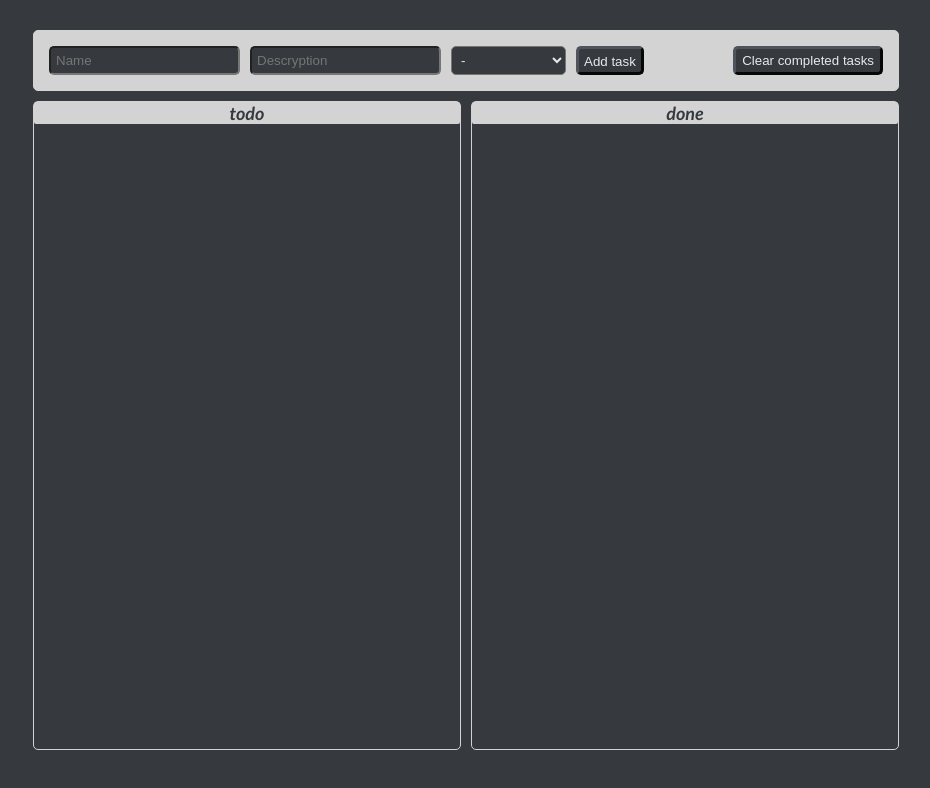
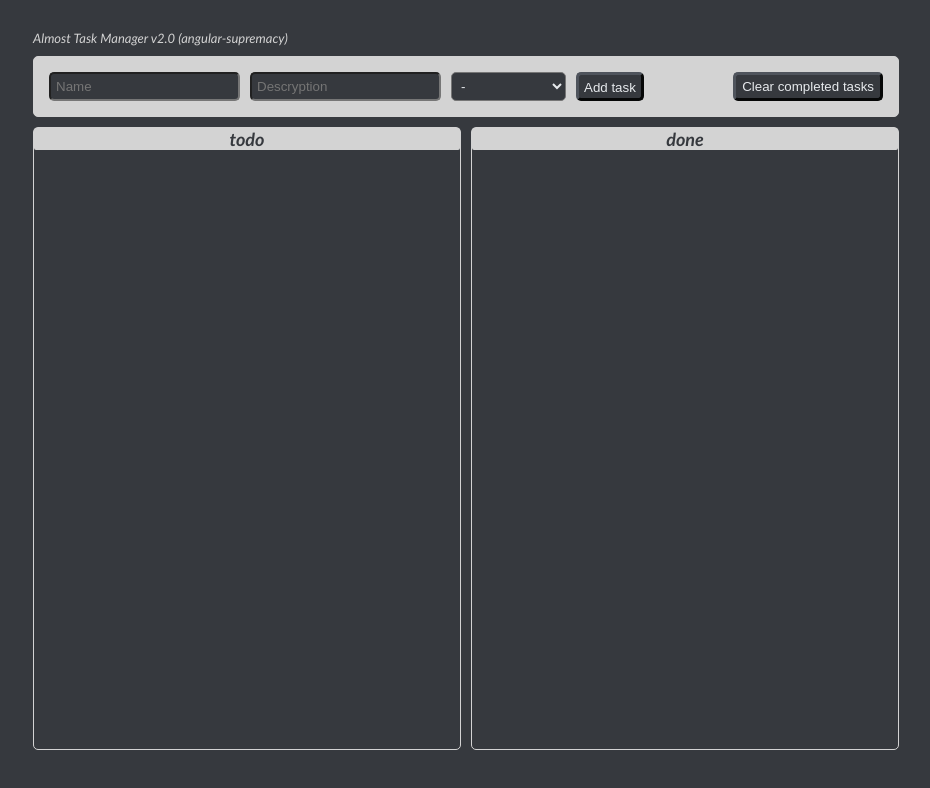
Before and after one commit to PawelKuruc/angular-supremacy, an Angular app: page / in a window 1280 px wide. Shown: the top 788 px of the page, without its empty margins (174-1104 px from the left). Built offline with nearby package versions, Linux system fonts and the light colour scheme.

Commit message:
css for items

```diff
--- a/src/app/app.component.css
+++ b/src/app/app.component.css
@@ -7,8 +7,17 @@
 
     display: grid;
     grid-template-columns: 1fr 1fr;
-    grid-template-rows: auto 1fr;
+    grid-template-rows: auto auto 1fr;
     gap: 10px;
+}
+
+.app-title{
+    grid-column-start: 1;
+    grid-column-end: 3;
+
+    color: lightgray;
+    font-style: italic;
+    font-size: small;
 }
 
 app-control-panel{
@@ -22,18 +31,12 @@ app-control-panel{
 }
 
 app-todo-area{
-    grid-row-start: 2;
-    grid-row-end: 3;
-
     border: 1px solid lightgray;
     border-radius: 5px;
     padding: 0px;
 }
 
 app-done-area{
-    grid-row-start: 2;
-    grid-row-end: 3;
-
     border: 1px solid lightgray;
     border-radius: 5px;
     padding: 0px;
--- a/src/app/app.component.html
+++ b/src/app/app.component.html
@@ -1,4 +1,5 @@
 <div class="main-container">
+  <div class="app-title">Almost Task Manager v2.0 (angular-supremacy)</div>
   <app-control-panel></app-control-panel>
   <app-todo-area></app-todo-area>
   <app-done-area></app-done-area>
```
